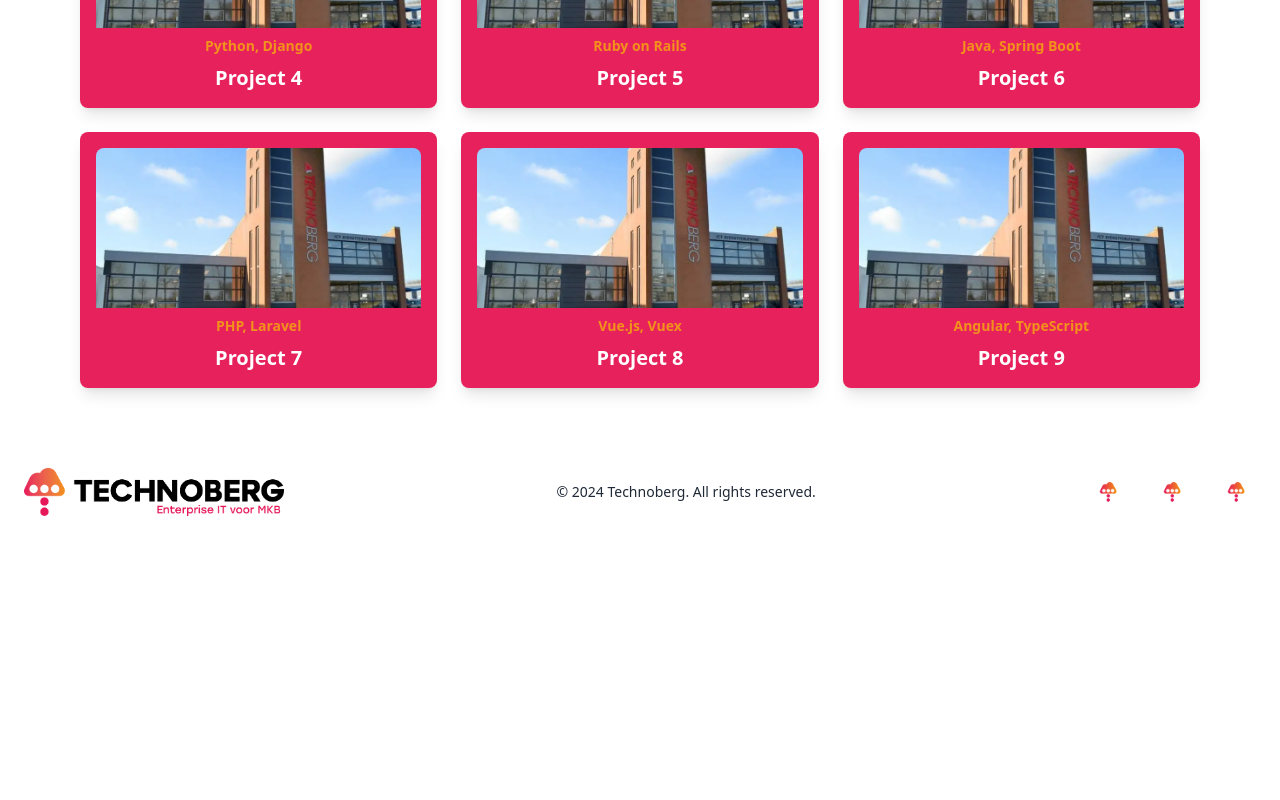
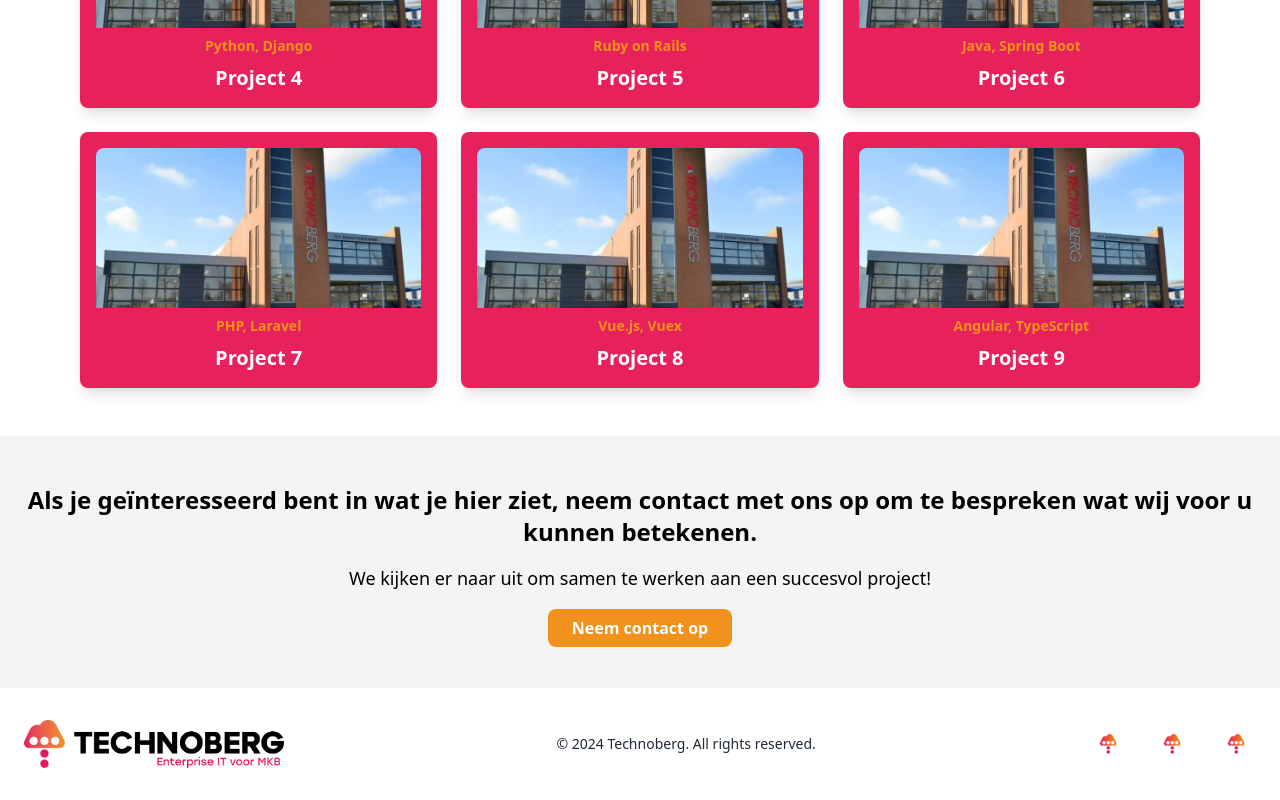
Before and after one commit to AmirCrljenkovic/Portfolio-Technoberg, a React (Vite) app: page /projects in a window 1280 px wide. Shown: the part 1400-2200 px from the top of the page. Before the commit the page ends 1948 px from the top, so only its background shows below. Built offline with nearby package versions, Linux system fonts and the light colour scheme.

Commit message:
added a redirect in the projects page. and updated contact link

```diff
--- /dev/null
+++ b/src/components/ContactRedirect.jsx
@@ -0,0 +1,24 @@
+import React from "react";
+
+const ContactRedirect = () => {
+  return (
+    <div className="bg-gray-100 py-12 px-4 text-center">
+      <h2 className="text-2xl font-bold mb-4">
+        Als je geïnteresseerd bent in wat je hier ziet, neem contact met ons op om te bespreken wat wij voor u kunnen betekenen.
+      </h2>
+      <p className="text-lg mb-6">
+        We kijken er naar uit om samen te werken aan een succesvol project!
+      </p>
+      <a
+        href="https://www.technoberg.nl/contact-us/"
+        target="_blank"
+        rel="noopener noreferrer"
+        className="bg-[#F2911C] hover:bg-[#E05A00] text-white font-bold py-2 px-6 rounded-lg transition duration-300"
+      >
+        Neem contact op
+      </a>
+    </div>
+  );
+};
+
+export default ContactRedirect;
--- a/src/components/Header.jsx
+++ b/src/components/Header.jsx
@@ -71,7 +71,7 @@ const Header = () => {
                     </button>
 
                     <a
-                        href="https://www.technoberg.nl/contact/"
+                        href="https://www.technoberg.nl/contact-us/"
                         target="_blank"
                         rel="noopener noreferrer"
                         className="hover:text-gray-400"
--- a/src/pages/ProjectsPage.jsx
+++ b/src/pages/ProjectsPage.jsx
@@ -3,6 +3,7 @@ import Header from "../components/Header";
 import Hero from "../components/HeroProjects";
 import Footer from "../components/Footer";
 import ExampleProj from "../img/ExampleProject.webp";
+import ContactRedirect from "../components/ContactRedirect"; // Import the ContactRedirect component
 
 const projects = [
   {
@@ -160,7 +161,7 @@ const ProjectsPage = () => {
         </div>
       )}
 
-
+      <ContactRedirect /> {/* Add the ContactRedirect section here */}
       <Footer />
     </div>
   );
```
Also changed, not shown: 1 other file (tests, documents, lock files or other folders).
